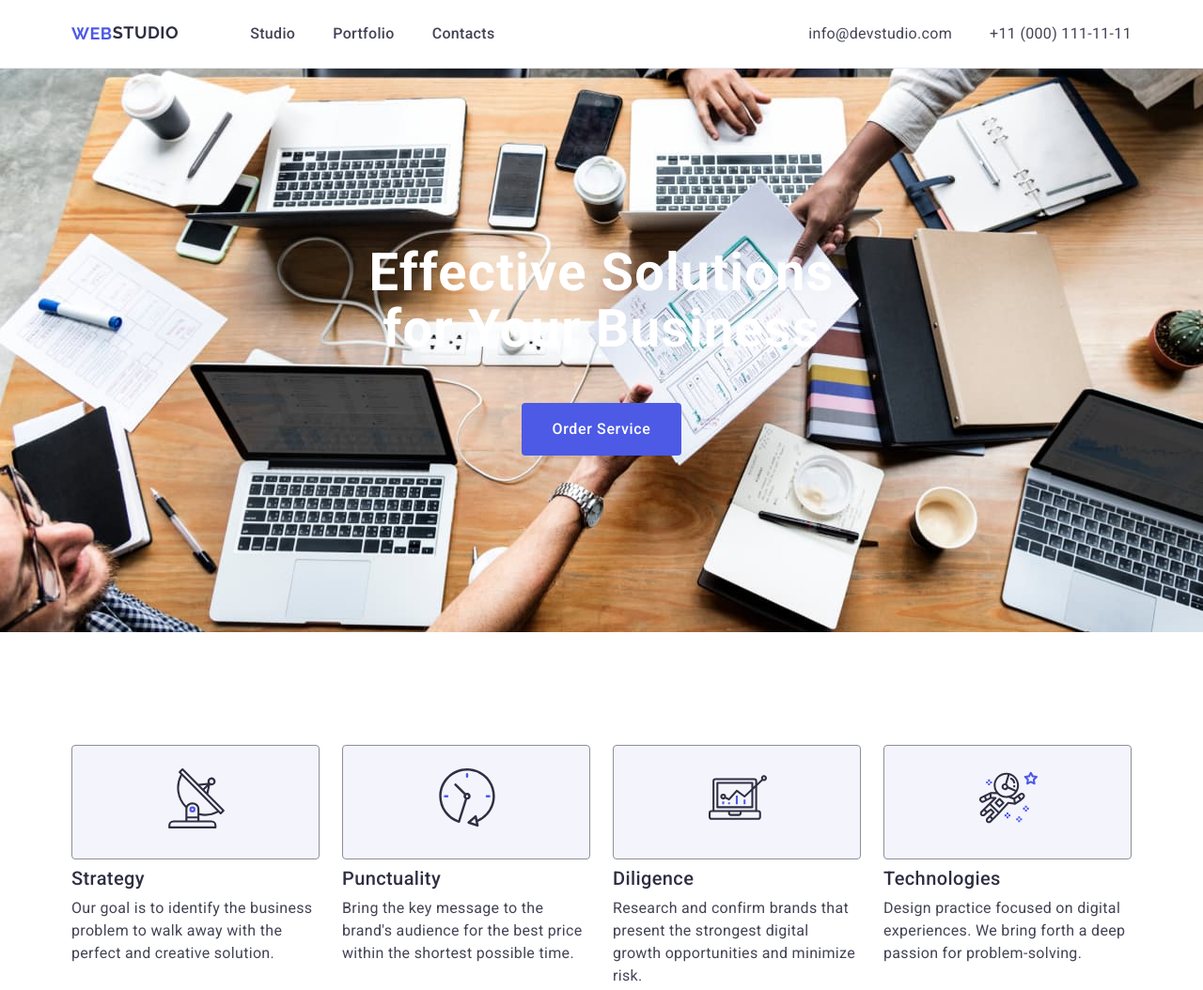
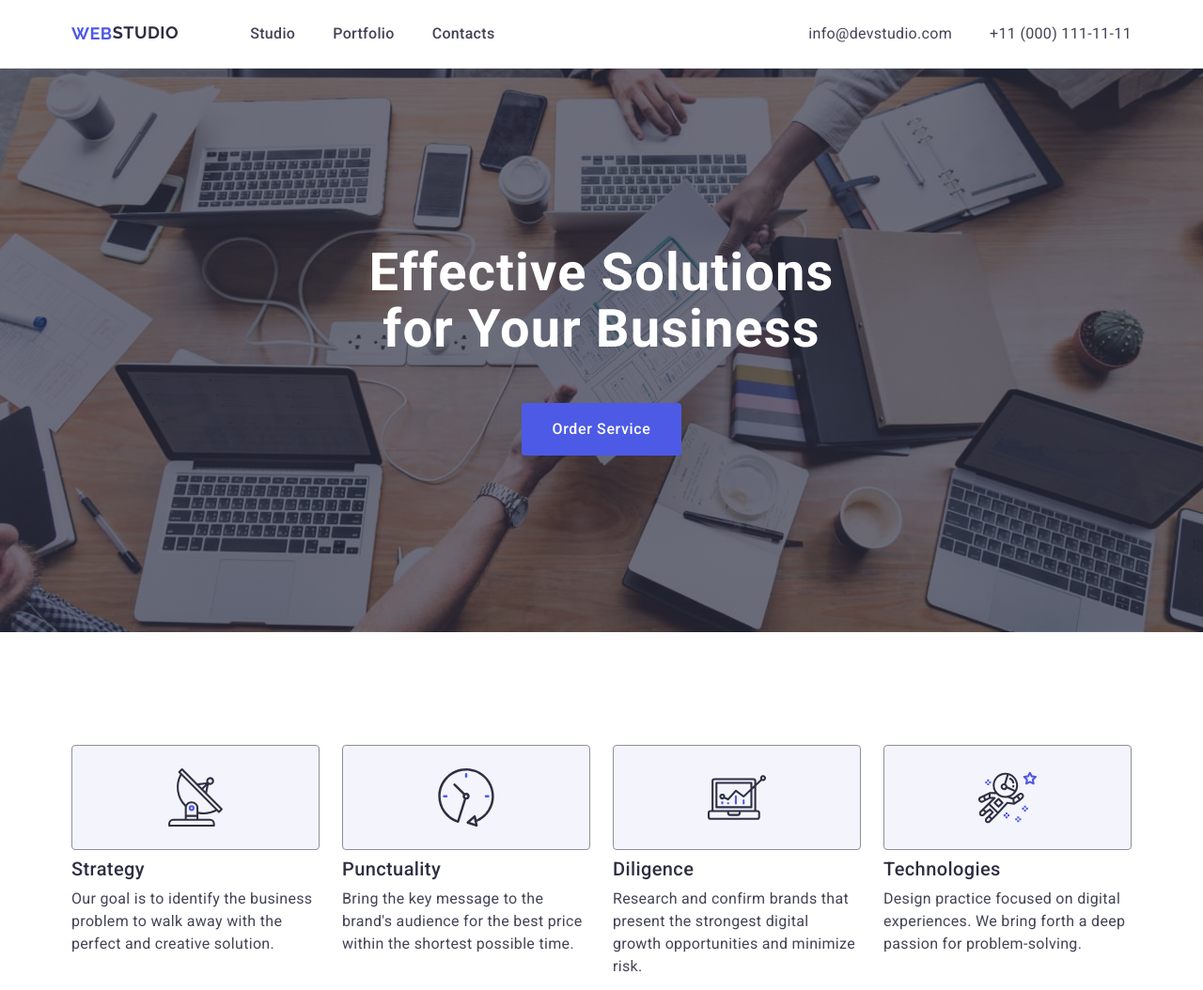
Before and after one commit to KhrystynaStasiv/goit-markup-hw-04, a plain HTML site: page index.html in a window 1280 px wide. Shown: the top 1054 px of the page at 94% size. Drawn offline with nearby package versions, Linux system fonts and the light colour scheme.

Commit message:
gradient

```diff
--- a/css/styles.css
+++ b/css/styles.css
@@ -160,10 +160,11 @@ section {
 .hero {
     background: var(--NAVY-BLUE, #2E2F42);
     padding: 188px 0;
-    background-image: url(../images/bg-hero.jpg);
+    background-image: linear-gradient(rgba(46, 47, 66, 0.7), rgba(46, 47, 66, 0.7)), url(../images/bg-hero.jpg);
     background-repeat: no-repeat;
-    background-position: 0%;
+    background-position: center;
     background-size: cover;
+    max-width: 1440px;
 }
 
 .hero-title {
@@ -178,7 +179,6 @@ section {
     max-width: 496px;
     display: flex;
     align-items: center;
-
 }
 
 .button {
@@ -211,8 +211,6 @@ section {
 }
 
 .container-hero {
-    width: 1440px;
-    flex-shrink: 0;
     display: flex;
     flex-direction: column;
     align-items: center;
@@ -256,13 +254,15 @@ section {
 }
 .icon-container {
     width: 264px;
-    height: 122px;
+    height: 112px;
     border-radius: 4px;
     border: 1px solid var(--LIGHT-SLATE, #8E8F99);
     background: var(--CLOUD, #F4F4FD);
-    display: block;
+    display: flex;
     flex-shrink: 0;
     margin-bottom: 8px;
+    justify-content: center;
+    align-items: center;
 }
 .icon {
     margin: 24px 100px;
--- a/index.html
+++ b/index.html
@@ -61,7 +61,7 @@
             </li>
 
             <li class="list-item">
-                <div class="icon-container"><svg class="icon" width="64" height="62">
+                <div class="icon-container"><svg class="icon" width="64" height="64">
                         <use href="./images/icons.svg#icon-clock-1"></use></svg>
                 </div>
                 <h3 class="item-title">Punctuality</h3>
@@ -69,7 +69,7 @@
             </li>
 
             <li class="list-item">
-                <div class="icon-container"><svg class="icon" width="64" height="62">
+                <div class="icon-container"><svg class="icon" width="64" height="64">
                         <use href="./images/icons.svg#icon-diagram-1"></use>
                     </svg></div>
                 <h3 class="item-title">Diligence</h3>
@@ -77,7 +77,7 @@
             </li>
 
             <li class="list-item">
-                <div class="icon-container"><svg class="icon" width="64" height="62">
+                <div class="icon-container"><svg class="icon" width="64" height="64">
                         <use href="./images/icons.svg#icon-astronaut-1"></use>
                     </svg></div>
                 <h3 class="item-title">Technologies</h3>
```
